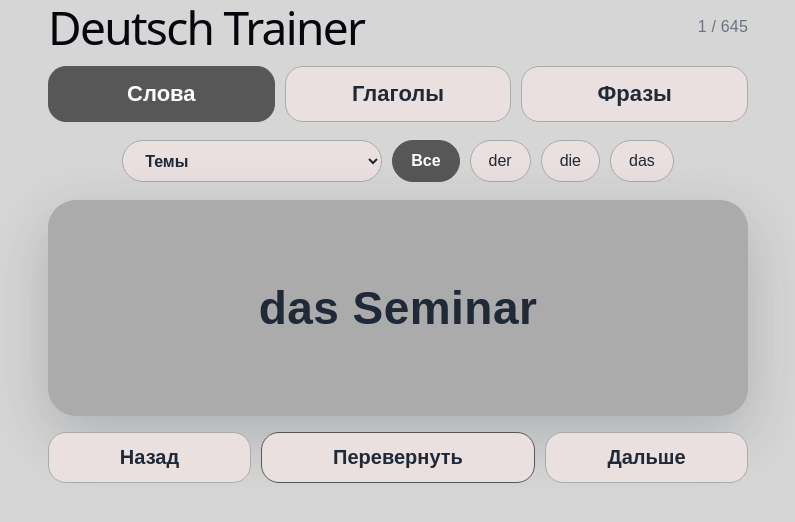
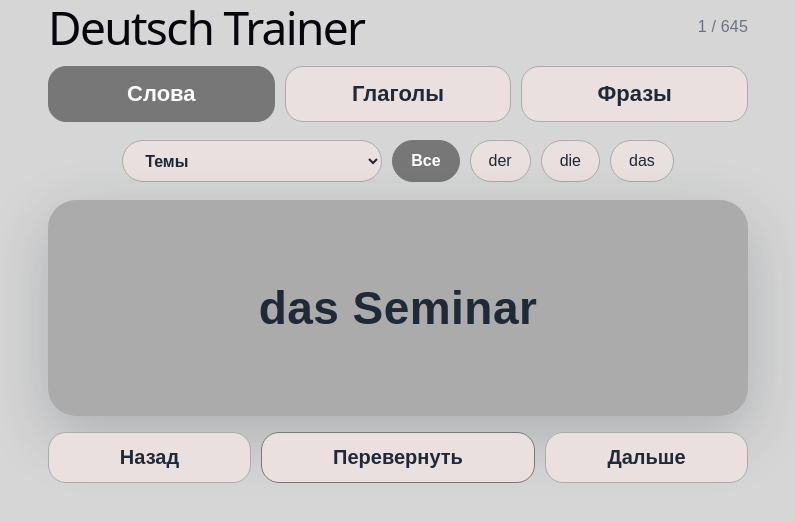
Before and after one commit to Anastasiia21/deutsch-trainer, a React (Vite) app: page / in a window 1280 px wide. Shown: the top 522 px of the page, without its empty margins (242-1037 px from the left). Built offline with nearby package versions, Linux system fonts and the light colour scheme.

Commit message:
Lighten active button color

```diff
--- a/src/App.jsx
+++ b/src/App.jsx
@@ -412,8 +412,8 @@ modeButton: {
 activeModeButton: {
   padding: "14px 16px",
   borderRadius: 18,
-  border: "1px solid #575757",
-  background: "#575757",
+  border: "1px solid #777777",
+  background: "#777777",
   color: "#FFFFFF",
   fontSize: "clamp(18px, 3vw, 22px)",
   fontWeight: 700,
@@ -445,8 +445,8 @@ articleButton: {
 activeArticleButton: {
   padding: "10px 18px",
   borderRadius: 999,
-  border: "1px solid #575757",
-  background: "#575757",
+  border: "1px solid #777777",
+  background: "#777777",
   color: "#FFFFFF",
   fontSize: 16,
   fontWeight: 700,
@@ -598,7 +598,7 @@ buttons: {
 mainButton: {
   padding: "13px 8px",
   borderRadius: 18,
-  border: "1px solid #575757",
+  border: "1px solid #777777",
   background: "#EBE0E0",
   color: "#1F2937",
   fontSize: "clamp(14px, 3.5vw, 20px)",
@@ -661,8 +661,8 @@ levelButton: {
 activeLevelButton: {
   padding: "10px 16px",
   borderRadius: 999,
-  border: "1px solid #575757",
-  background: "#575757",
+  border: "1px solid #777777",
+  background: "#777777",
   color: "#FFFFFF",
   fontSize: 16,
   fontWeight: 700,
```
